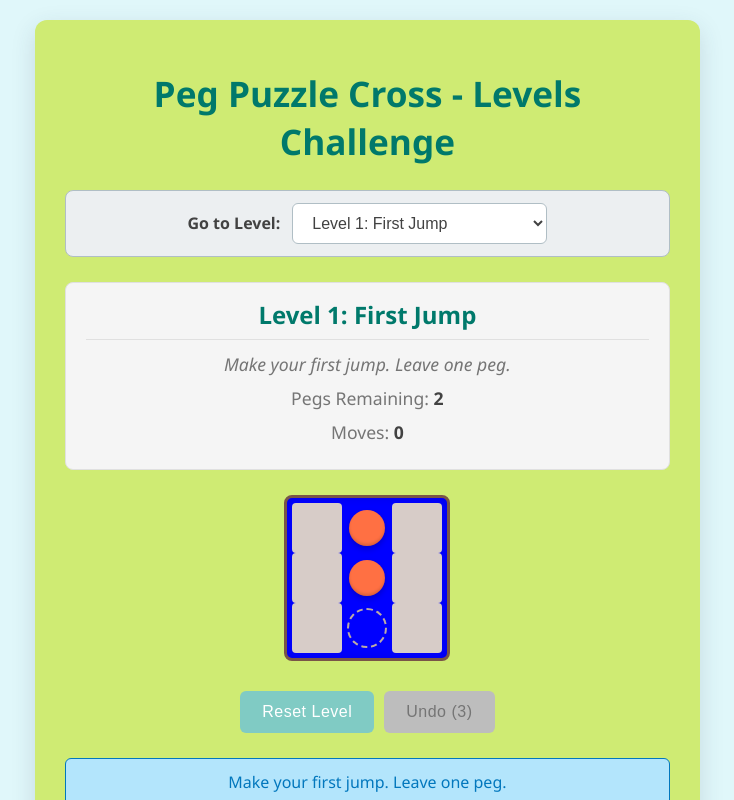
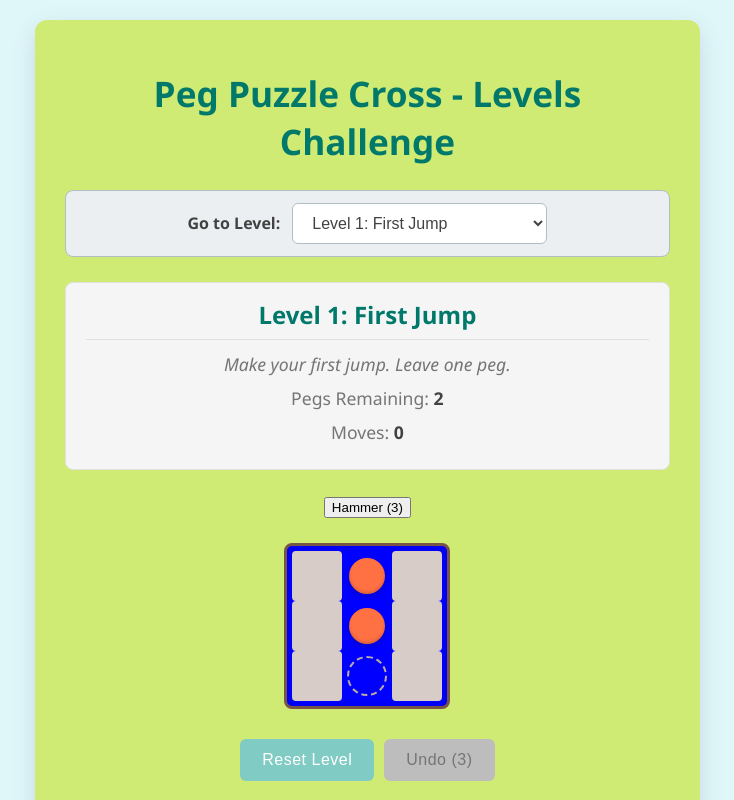
Before and after one commit to ginedou0315/puzzle_peg_cross_levels, a React (Create React App) app: page / in a window 1280 px wide. Shown: the top 800 px of the page, without its empty margins (269-1003 px from the left). Built offline with nearby package versions, Linux system fonts and the light colour scheme.

Commit message:
added Hammer features

```diff
--- a/src/App.js
+++ b/src/App.js
@@ -6,11 +6,15 @@ import LevelSelector from "./components/LevelSelector";
 import { levels } from "./levelsData";
 
 const TOTAL_GLOBAL_FREE_UNDOS = 3;
+const TOTAL_GLOBAL_FREE_HAMMERS = 3;
 
 function App() {
   const [currentLevelIndex, setCurrentLevelIndex] = useState(0);
   const [globalFreeUndosRemaining, setGlobalFreeUndosRemaining] = useState(
     TOTAL_GLOBAL_FREE_UNDOS
+  );
+  const [globalHammersRemaining, setGlobalHammersRemaining] = useState(
+    TOTAL_GLOBAL_FREE_HAMMERS
   );
   const [isGameLoaded, setIsGameLoaded] = useState(false); // To prevent flicker on initial load
 
@@ -20,17 +24,30 @@ function App() {
     const savedUndos = localStorage.getItem(
       "pegPuzzle_globalFreeUndosRemaining"
     );
+    const savedHammers = localStorage.getItem(
+      "pegPuzzle_globalHammersRemaining"
+    );
 
     if (savedLevelIndex !== null) {
-      setCurrentLevelIndex(parseInt(savedLevelIndex, 10));
+      const parsedLevelIndex = parseInt(savedLevelIndex, 10);
+      // Ensure loaded level index is within bounds of available levels
+      if (parsedLevelIndex >= 0 && parsedLevelIndex < levels.length) {
+        setCurrentLevelIndex(parsedLevelIndex);
+      } else {
+        setCurrentLevelIndex(0); // Default to first level if out of bounds
+        localStorage.removeItem("pegPuzzle_currentLevelIndex"); // Clear invalid stored index
+      }
     }
     if (savedUndos !== null) {
       setGlobalFreeUndosRemaining(parseInt(savedUndos, 10));
     }
+    if (savedHammers !== null) {
+      setGlobalHammersRemaining(parseInt(savedHammers, 10));
+    }
     setIsGameLoaded(true); // Indicate that loading is complete
-  }, []);
+  }, []); // Empty dependency array means this runs once on mount
 
-  // Save game state to localStorage whenever currentLevelIndex or globalFreeUndosRemaining changes
+  // Save game state to localStorage whenever relevant state changes
   useEffect(() => {
     if (isGameLoaded) {
       // Only save after initial load is complete
@@ -42,14 +59,22 @@ function App() {
         "pegPuzzle_globalFreeUndosRemaining",
         globalFreeUndosRemaining.toString()
       );
+      localStorage.setItem(
+        "pegPuzzle_globalHammersRemaining",
+        globalHammersRemaining.toString()
+      );
     }
-  }, [currentLevelIndex, globalFreeUndosRemaining, isGameLoaded]);
+  }, [
+    currentLevelIndex,
+    globalFreeUndosRemaining,
+    globalHammersRemaining,
+    isGameLoaded,
+  ]);
 
   const handleLevelSelect = (levelIndex) => {
     if (levelIndex >= 0 && levelIndex < levels.length) {
       setCurrentLevelIndex(levelIndex);
-      // Optionally, reset level-specific history in Game.js if desired when manually selecting
-      // (The `key` prop on Game component already handles this by remounting)
+      // The `key` prop on Game component will handle re-mounting and re-initializing Game state
     }
   };
 
@@ -61,20 +86,32 @@ function App() {
     return false; // No free undos left to consume
   };
 
-  const handlePurchaseGlobalUndos = () => {
-    // Mock purchase: gives a certain number of undos
-    // In a real app, this would involve a payment flow
-    setGlobalFreeUndosRemaining((prev) => prev + 3); // Example: "Buy" 3 more undos
-    // Note: You might want to cap this or have different "packages"
-    alert("Mock purchase: 3 undos added!"); // Simple feedback
+  const handlePurchaseGlobalUndos = (quantity = 3) => {
+    setGlobalFreeUndosRemaining((prev) => prev + quantity);
+    alert(`Mock purchase: ${quantity} undo(s) added!`); // Simple feedback for now
+  };
+
+  const handleConsumeHammer = () => {
+    if (globalHammersRemaining > 0) {
+      setGlobalHammersRemaining((prev) => prev - 1);
+      return true; // Hammer was successfully consumed
+    }
+    return false; // No hammers left to consume
+  };
+
+  const handlePurchaseHammers = (quantity = 3) => {
+    setGlobalHammersRemaining((prev) => prev + quantity);
+    alert(`Mock purchase: ${quantity} hammer(s) added!`); // Simple feedback for now
   };
 
   if (!isGameLoaded) {
     return (
       <div className="app-container">
-        <p>Loading game...</p>
+        <p style={{ textAlign: "center", fontSize: "1.2em", padding: "50px" }}>
+          Loading game...
+        </p>
       </div>
-    ); // Or a proper loading spinner
+    );
   }
 
   return (
@@ -90,18 +127,23 @@ function App() {
         />
         <Game
           currentLevelIndex={currentLevelIndex}
-          setCurrentLevelIndex={setCurrentLevelIndex}
-          key={`${currentLevelIndex}-${globalFreeUndosRemaining}`} // Re-mount if global undos change from purchase
-          // to ensure Game component re-reads the prop
+          setCurrentLevelIndex={setCurrentLevelIndex} // To allow Game to advance levels
+          key={`${currentLevelIndex}-${globalFreeUndosRemaining}-${globalHammersRemaining}`} // Force re-mount on these key changes
           globalFreeUndosRemaining={globalFreeUndosRemaining}
           onConsumeGlobalUndo={handleConsumeGlobalUndo}
-          onPurchaseGlobalUndos={handlePurchaseGlobalUndos} // Pass this down
+          onPurchaseGlobalUndos={handlePurchaseGlobalUndos}
+          globalHammersRemaining={globalHammersRemaining}
+          onConsumeHammer={handleConsumeHammer}
+          onPurchaseHammers={handlePurchaseHammers}
         />
       </main>
       <footer>
-        <p>Global Free Undos: {globalFreeUndosRemaining}</p>
         <p>
-          <small>Game developed with React</small>
+          Global Free Undos: {globalFreeUndosRemaining} | Global Hammers:{" "}
+          {globalHammersRemaining}
+        </p>
+        <p>
+          <small>Game developed with React. Enjoy!</small>
         </p>
       </footer>
     </div>
--- a/src/Game.js
+++ b/src/Game.js
@@ -1,41 +1,45 @@
-// src/Game.js
 import React, { useState, useEffect, useCallback } from "react";
-import { levels as allLevels } from "./levelsData"; // Ensure this import is correct
-import Board from "./components/Board"; // Ensure this import is correct
-import GameInfo from "./components/GameInfo"; // Ensure this import is correct
-import GameControls from "./components/GameControls"; // Ensure this import is correct
+import { levels as allLevels } from "./levelsData";
+import Board from "./components/Board";
+import GameInfo from "./components/GameInfo";
+import GameControls from "./components/GameControls";
+import hammerIcon from "./assets/hammer.png";
 
 function Game({
   currentLevelIndex,
   setCurrentLevelIndex,
-  globalFreeUndosRemaining, // Prop from App.js
-  onConsumeGlobalUndo, // Prop from App.js
-  onPurchaseGlobalUndos, // Prop from App.js
+  globalFreeUndosRemaining,
+  onConsumeGlobalUndo,
+  onPurchaseGlobalUndos,
+  globalHammersRemaining, // Prop from App.js
+  onConsumeHammer, // Prop from App.js
+  onPurchaseHammers, // Prop from App.js
 }) {
   const [currentLevelData, setCurrentLevelData] = useState(null);
-  const [board, setBoard] = useState([]); // 0: non-playable, 1: empty, 2: peg
-  const [selectedPeg, setSelectedPeg] = useState(null); // {row, col}
+  const [board, setBoard] = useState([]);
+  const [selectedPeg, setSelectedPeg] = useState(null);
   const [pegsRemaining, setPegsRemaining] = useState(0);
   const [movesCount, setMovesCount] = useState(0);
   const [isGameWon, setIsGameWon] = useState(false);
-  const [isGameLost, setIsGameLost] = useState(false); // Stuck
+  const [isGameLost, setIsGameLost] = useState(false);
   const [feedbackMessage, setFeedbackMessage] = useState("");
   const [history, setHistory] = useState([]);
   const [showPurchaseUndoModal, setShowPurchaseUndoModal] = useState(false);
+  const [isHammerModeActive, setIsHammerModeActive] = useState(false); // Hammer mode state
+  const [showPurchaseHammerModal, setShowPurchaseHammerModal] = useState(false); // Hammer purchase modal
+  // const [hammerAnimation, setHammerAnimation] = useState({ active: false, targetRow: -1, targetCol: -1 }); // For advanced animation
 
   const initializeLevel = useCallback((levelIndex) => {
-    const level = allLevels[levelIndex]; // Uses allLevels
+    const level = allLevels[levelIndex];
     if (!level) {
       setFeedbackMessage("Error: Level data not found!");
       setCurrentLevelData(null);
       setBoard([]);
       return;
     }
-
     setCurrentLevelData(level);
     const initialBoard = level.boardSetup.map((row) => [...row]);
     setBoard(initialBoard);
-
     let initialPegsCount = 0;
     initialBoard.forEach((row) =>
       row.forEach((cell) => {
@@ -43,7 +47,6 @@ function Game({
       })
     );
     setPegsRemaining(initialPegsCount);
-
     setMovesCount(0);
     setSelectedPeg(null);
     setIsGameWon(false);
@@ -54,11 +57,13 @@ function Game({
     );
     setHistory([]);
     setShowPurchaseUndoModal(false);
-  }, []); // Added initializeLevel to dependency array (implicit from usage)
+    setIsHammerModeActive(false); // Reset hammer mode
+    setShowPurchaseHammerModal(false); // Reset hammer purchase modal
+    // setHammerAnimation({ active: false, targetRow: -1, targetCol: -1 });
+  }, []);
 
   useEffect(() => {
     if (currentLevelIndex < allLevels.length) {
-      // Uses allLevels
       initializeLevel(currentLevelIndex);
     } else {
       setFeedbackMessage("Congratulations! You've completed all levels!");
@@ -66,6 +71,7 @@ function Game({
       setCurrentLevelData(null);
       setBoard([]);
       setHistory([]);
+      setIsHammerModeActive(false); // Also reset here
     }
   }, [currentLevelIndex, initializeLevel]);
 
@@ -85,7 +91,6 @@ function Game({
             const nc = c + dc;
             const jr = r + dr / 2;
             const jc = c + dc / 2;
-
             if (
               nr >= 0 &&
               nr < board.length &&
@@ -110,6 +115,7 @@ function Game({
   useEffect(() => {
     if (!currentLevelData || board.length === 0 || isGameWon || isGameLost)
       return;
+    // Removed hammerAnimation.active from condition as basic version doesn't use it for win/loss check
 
     if (pegsRemaining === currentLevelData.targetPegsRemaining) {
       if (!canAnyPegMove()) {
@@ -142,8 +148,41 @@ function Game({
   const handleCellClick = (row, col) => {
     if (isGameWon || isGameLost || !board[row] || board[row][col] === 0) return;
 
+    if (isHammerModeActive) {
+      if (board[row][col] === 2) {
+        // Clicked on a peg with hammer active
+        // Placeholder for starting hammer animation:
+        // setHammerAnimation({ active: true, targetRow: row, targetCol: col });
+        // For now, directly remove the peg:
+
+        // Save current state to history BEFORE making the move
+        setHistory((prevHistory) => [
+          ...prevHistory,
+          { board: board.map((r) => [...r]), pegsRemaining, movesCount },
+        ]);
+
+        const newBoard = board.map((r) => [...r]);
+        newBoard[row][col] = 1; // Remove the peg
+        setBoard(newBoard);
+        setPegsRemaining((prev) => prev - 1);
+        // Not counting hammer as a "move" in movesCount for now
+
+        onConsumeHammer(); // Consume a hammer from App.js
+        setIsHammerModeActive(false); // Exit hammer mode after use
+        setFeedbackMessage(
+          `Peg hammered! Hammers remaining: ${globalHammersRemaining - 1}`
+        );
+        setSelectedPeg(null);
+        setIsGameWon(false); // Re-evaluate win/loss
+        setIsGameLost(false);
+      } else {
+        setFeedbackMessage("Select a peg to hammer.");
+      }
+      return; // Exit after hammer logic
+    }
+
+    // Regular Peg Selection & Jump Logic
     const cellValue = board[row][col];
-
     if (cellValue === 2) {
       setSelectedPeg({ row, col });
       setFeedbackMessage("Peg selected. Click an empty hole to jump.");
@@ -151,7 +190,6 @@ function Game({
       const { row: fromRow, col: fromCol } = selectedPeg;
       const toRow = row;
       const toCol = col;
-
       const dRow = toRow - fromRow;
       const dCol = toCol - fromCol;
 
@@ -159,27 +197,17 @@ function Game({
         (Math.abs(dRow) === 2 && dCol === 0) ||
         (Math.abs(dCol) === 2 && dRow === 0)
       ) {
-        const jumpedRow = fromRow + dRow / 2; // Definition
-        const jumpedCol = fromCol + dCol / 2; // Definition
-
-        if (
-          board[jumpedRow] && // Uses jumpedRow
-          board[jumpedRow][jumpedCol] === 2 // Uses jumpedRow and jumpedCol
-        ) {
+        const jumpedRow = fromRow + dRow / 2;
+        const jumpedCol = fromCol + dCol / 2;
+        if (board[jumpedRow] && board[jumpedRow][jumpedCol] === 2) {
           setHistory((prevHistory) => [
             ...prevHistory,
-            {
-              board: board.map((r) => [...r]),
-              pegsRemaining: pegsRemaining,
-              movesCount: movesCount,
-            },
+            { board: board.map((r) => [...r]), pegsRemaining, movesCount },
           ]);
-
           const newBoard = board.map((r) => [...r]);
           newBoard[fromRow][fromCol] = 1;
           newBoard[jumpedRow][jumpedCol] = 1;
           newBoard[toRow][toCol] = 2;
-
           setBoard(newBoard);
           setPegsRemaining((prev) => prev - 1);
           setMovesCount((prev) => prev + 1);
@@ -206,15 +234,29 @@ function Game({
     }
   };
 
+  const toggleHammerMode = () => {
+    if (isGameWon || isGameLost) return;
+    if (globalHammersRemaining > 0) {
+      const newHammerModeState = !isHammerModeActive;
+      setIsHammerModeActive(newHammerModeState);
+      setSelectedPeg(null);
+      setFeedbackMessage(
+        newHammerModeState
+          ? `Hammer mode activated! Select a peg to remove. Hammers: ${globalHammersRemaining}`
+          : "Hammer mode deactivated."
+      );
+    } else {
+      setShowPurchaseHammerModal(true);
+      setFeedbackMessage("No hammers left! Get more?");
+    }
+  };
+
   const handleResetLevel = () => {
-    // Definition
     initializeLevel(currentLevelIndex);
   };
 
   const handleNextLevel = () => {
-    // Definition
     if (currentLevelIndex < allLevels.length - 1) {
-      // Uses allLevels
       setCurrentLevelIndex((prev) => prev + 1);
     } else {
       setFeedbackMessage("Congratulations! You've completed all levels!");
@@ -222,11 +264,11 @@ function Game({
   };
 
   const handleUndoMove = () => {
+    if (isHammerModeActive) setIsHammerModeActive(false); // Deactivate hammer mode if undoing
     if (history.length === 0) {
       setFeedbackMessage("No moves to undo.");
       return;
     }
-
     if (globalFreeUndosRemaining > 0) {
       const consumed = onConsumeGlobalUndo();
       if (consumed) {
@@ -251,7 +293,6 @@ function Game({
   };
 
   if (!currentLevelData && currentLevelIndex >= allLevels.length) {
-    // Uses allLevels
     return (
       <div className="all-levels-complete">
         <h1>Amazing!</h1>
@@ -274,10 +315,9 @@ function Game({
   }
 
   const getFeedbackClass = () => {
-    // Definition
     if (isGameWon) return "success";
     if (isGameLost) return "error";
-    if (selectedPeg) return "info";
+    if (selectedPeg || isHammerModeActive) return "info"; // Hammer mode can also show info
     return "info";
   };
 
@@ -288,46 +328,69 @@ function Game({
       : history.length > 0
       ? "Get Undos"
       : "Undo";
+  const hammerButtonText = `Hammer (${globalHammersRemaining})`;
 
   return (
-    <div className="game-area">
-      <GameInfo // Uses GameInfo
+    <div
+      className={`game-area ${isHammerModeActive ? "hammer-mode-active" : ""}`}
+    >
+      <GameInfo
         levelName={`Level ${currentLevelData.id}: ${currentLevelData.name}`}
         levelDescription={currentLevelData.description}
         pegsRemaining={pegsRemaining}
         movesCount={movesCount}
       />
-      <Board // Uses Board
+
+      <div className="powerup-controls">
+        <button
+          onClick={toggleHammerMode}
+          className={`hammer-button ${isHammerModeActive ? "active" : ""}`}
+          disabled={
+            isGameWon ||
+            isGameLost ||
+            (globalHammersRemaining === 0 && !isHammerModeActive)
+          }
+          title={
+            globalHammersRemaining > 0
+              ? "Activate Hammer Mode"
+              : "Get More Hammers"
+          }
+        >
+          {/* <img src={hammerIcon} alt="" style={{width: '20px', marginRight: '5px'}} /> */}
+          {hammerButtonText}
+        </button>
+      </div>
+
+      <Board
         boardState={board}
         selectedPeg={selectedPeg}
         onCellClick={handleCellClick}
+        isHammerModeActive={isHammerModeActive} // Pass for potential cell styling
       />
-      <GameControls // Uses GameControls
-        onReset={handleResetLevel} // Uses handleResetLevel
+      <GameControls
+        onReset={handleResetLevel}
         onUndo={handleUndoMove}
         canUndo={canUndo}
         undoButtonText={undoButtonText}
-        onNextLevel={handleNextLevel} // Uses handleNextLevel
+        onNextLevel={handleNextLevel}
         canGoNext={isGameWon}
         isGameWon={isGameWon}
         allLevelsCompleted={
           currentLevelIndex >= allLevels.length - 1 && isGameWon
-        } // Uses allLevels
+        }
       />
       {feedbackMessage && (
         <p className={`feedback-message ${getFeedbackClass()}`}>
-          {" "}
-          {/* Uses getFeedbackClass */}
           {feedbackMessage}
         </p>
       )}
 
+      {/* Undo Purchase Modal */}
       {showPurchaseUndoModal && (
         <div className="modal-overlay">
           <div className="modal-content">
             <h3>Need More Undos?</h3>
             <p>You've used all your global free undos.</p>
-            <p>(This is a placeholder for a real purchase feature)</p>
             <div className="modal-actions">
               <button
                 onClick={() => {
@@ -345,6 +408,54 @@ function Game({
           </div>
         </div>
       )}
+
+      {/* Hammer Purchase Modal */}
+      {showPurchaseHammerModal && (
+        <div className="modal-overlay">
+          <div className="modal-content">
+            <h3>Need More Hammers?</h3>
+            <p>You're out of hammers!</p>
+            <div className="modal-actions">
+              <button
+                onClick={() => {
+                  onPurchaseHammers(3);
+                  setShowPurchaseHammerModal(false);
+                }}
+                className="button-primary"
+              >
+                "Buy" 3 Hammers
+              </button>
+              {/* Placeholder for "Watch Ad for Hammer"
+                <button onClick={() => { console.log('Watch ad for hammer clicked'); setShowPurchaseHammerModal(false); }}>
+                    Watch Ad for 1 Hammer
+                </button>
+                */}
+              <button onClick={() => setShowPurchaseHammerModal(false)}>
+                Cancel
+              </button>
+            </div>
+          </div>
+        </div>
+      )}
+
+      {/* Placeholder for Hammer Animation Element
+      {hammerAnimation.active && (
+        <div
+            className="hammer-animation-sprite"
+            style={{
+                position: 'absolute',
+                top: `${hammerAnimation.targetRow * 50 + 25}px`, // Example positioning, adjust based on cell size/board offset
+                left: `${hammerAnimation.targetCol * 50 + 25}px`,
+                width: '50px', height: '50px', background: 'rgba(255,0,0,0.5)', // Replace with actual animation
+                pointerEvents: 'none',
+                transform: 'translate(-50%, -50%)' // Center it
+            }}
+            // onAnimationEnd={() => { ... actual peg removal and reset animation state ... }}
+        >
+            Hammer Anim!
+        </div>
+      )}
+      */}
     </div>
   );
 }
```
Also changed, not shown: assets/hammer.png (added).
